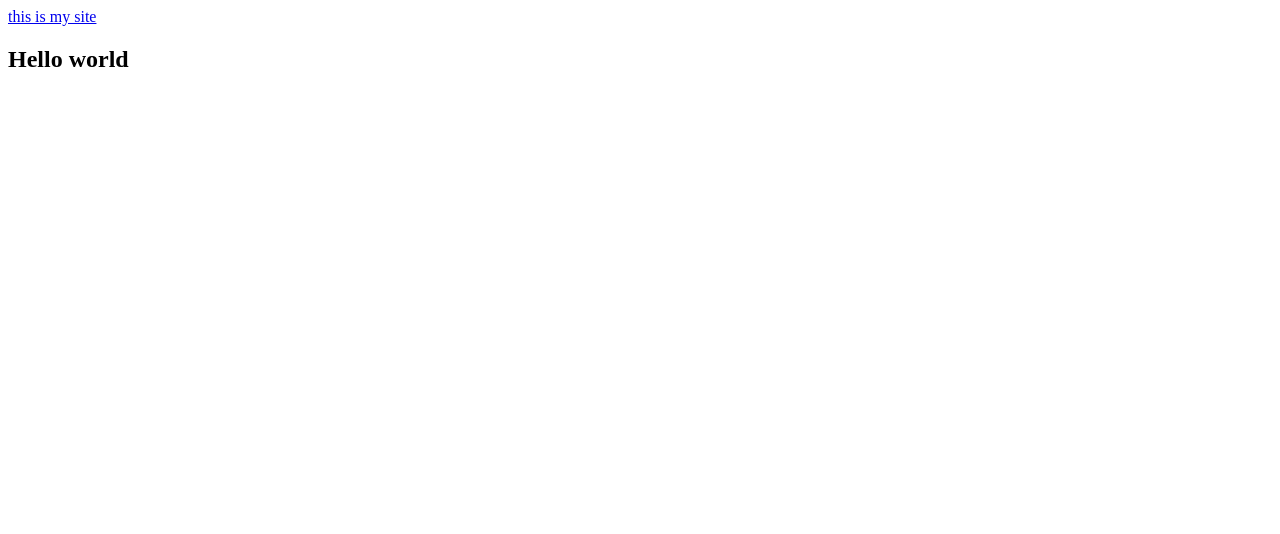
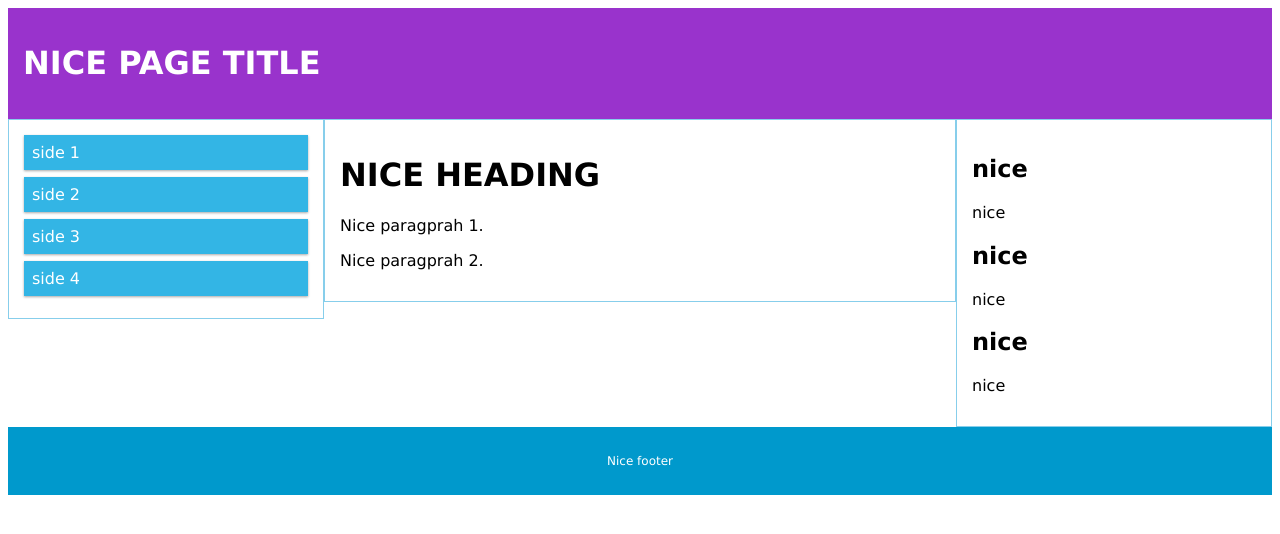
Before and after one commit to watabiro/watabiro.github.io, a plain HTML site: page index.html in a window 1280 px wide. Drawn offline with Linux system fonts and the light colour scheme.

Commit message:
change as responsible

```diff
--- a/index.html
+++ b/index.html
@@ -1,10 +1,47 @@
-<html>
-    <head>
+<!DOCTYPE html>
+<html lang="ja">
 
-    </head>
+<head>
+  <meta charset="UTF-8">
+  <meta name="viewport" content="width=device-width, initial-scale=1.0">
+  <title>Document</title>
+  <link rel="stylesheet" href="mycss.css">
+</head>
+  <header class="header">
+    <h1>NICE PAGE TITLE</h1>
+  </header>
+  <content>
+    <div class="row">
+      <div class="sidebar col-3 col-s-3">
+        <ul>
+          <li>side 1</li>
+          <li>side 2</li>
+          <li>side 3</li>
+          <li>side 4</li>
+        </ul>
+      </div>
+      <div class="col-6 col-s-9">
+        <h1> NICE HEADING</h1>
+        <p>Nice paragprah 1.</p>
+        <p>Nice paragprah 2.</p>
+      </div>
+      <div class="col-3 col-s-12">
+        <div>
+          <h2>nice</h2>
+          <p>nice</p>
+          <h2>nice</h2>
+          <p>nice</p>
+          <h2>nice</h2>
+          <p>nice</p>
+        </div>
+      </div>
+    </div>
+  </content>
+  <footer class="footer">
+    <p>Nice footer</p>
+  </footer>
+<body>
 
-    <body>
-        <a href="https://watabiro.github.io/">this is my site</a>
-        <h2>Hello world</h2>
-    </body>
+</body>
+
 </html>
--- /dev/null
+++ b/mycss.css
@@ -0,0 +1,74 @@
+* {
+    box-sizing: border-box;
+}
+html {
+    font-family: "Lucida Sans", sans-serif;
+}
+.header {
+    background-color: #9933cc;
+    color: #FFFFFF;
+    padding: 15px;
+}
+.row::after {
+    content: "";
+    clear: both;
+    display: table;
+}
+[class*="col-"] {
+    float: left;
+    padding: 15px;
+    border: solid 1px skyblue;
+    width: 100%;
+}
+@media only screen and (min-width: 600px){
+ /* for tablet */
+.col-s-1 { width: 8.33%; }
+.col-s-2 { width: 16.66%; }
+.col-s-3 { width: 25.00%; }
+.col-s-4 { width: 33.33%; }
+.col-s-5 { width: 41.66%; }
+.col-s-6 { width: 50.00% }
+.col-s-7 { width: 58.33%; }
+.col-s-8 { width: 66.66%; }
+.col-s-9 { width: 75.00%; }
+.col-s-10 { width: 83.33%; }
+.col-s-11 { width: 91.66%; }
+.col-s-12 { width: 100.00%; }
+}
+@media only screen and (min-width: 768px){
+ /* for desktop */
+.col-1 { width: 8.33%; }
+.col-2 { width: 16.66%; }
+.col-3 { width: 25.00%; }
+.col-4 { width: 33.33%; }
+.col-5 { width: 41.66%; }
+.col-6 { width: 50.00% }
+.col-7 { width: 58.33%; }
+.col-8 { width: 66.66%; }
+.col-9 { width: 75.00%; }
+.col-10 { width: 83.33%; }
+.col-11 { width: 91.66%; }
+.col-12 { width: 100.00%; }
+}
+.sidebar ul{
+    list-style-type: none;
+    margin: 0px;
+    padding: 0px;
+}
+.sidebar li{
+    background-color: #33b5e5;
+    box-shadow: 0 1px 3px rgba(0, 0, 0, 0.12), 0 1px 2px rgba(0, 0, 0, 0.24);
+    color: #FFFFFF;
+    margin-bottom: 7px;
+    padding: 8px;
+}
+.sidebar li:hover {
+    background-color: #0099cc;
+}
+.footer {
+    background-color: #0099cc;
+    color: #FFFFFF;
+    padding: 15px;
+    text-align: center;
+    font-size: 12px;
+}
```
